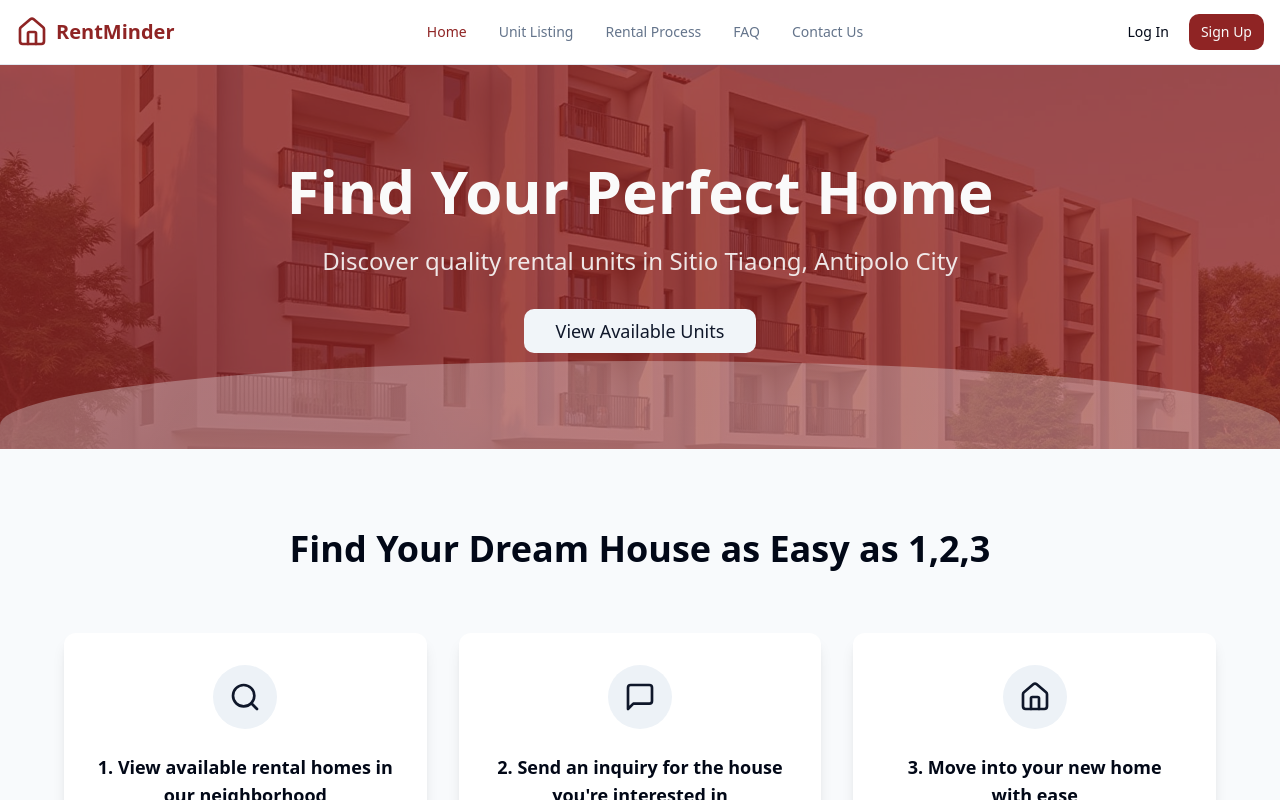
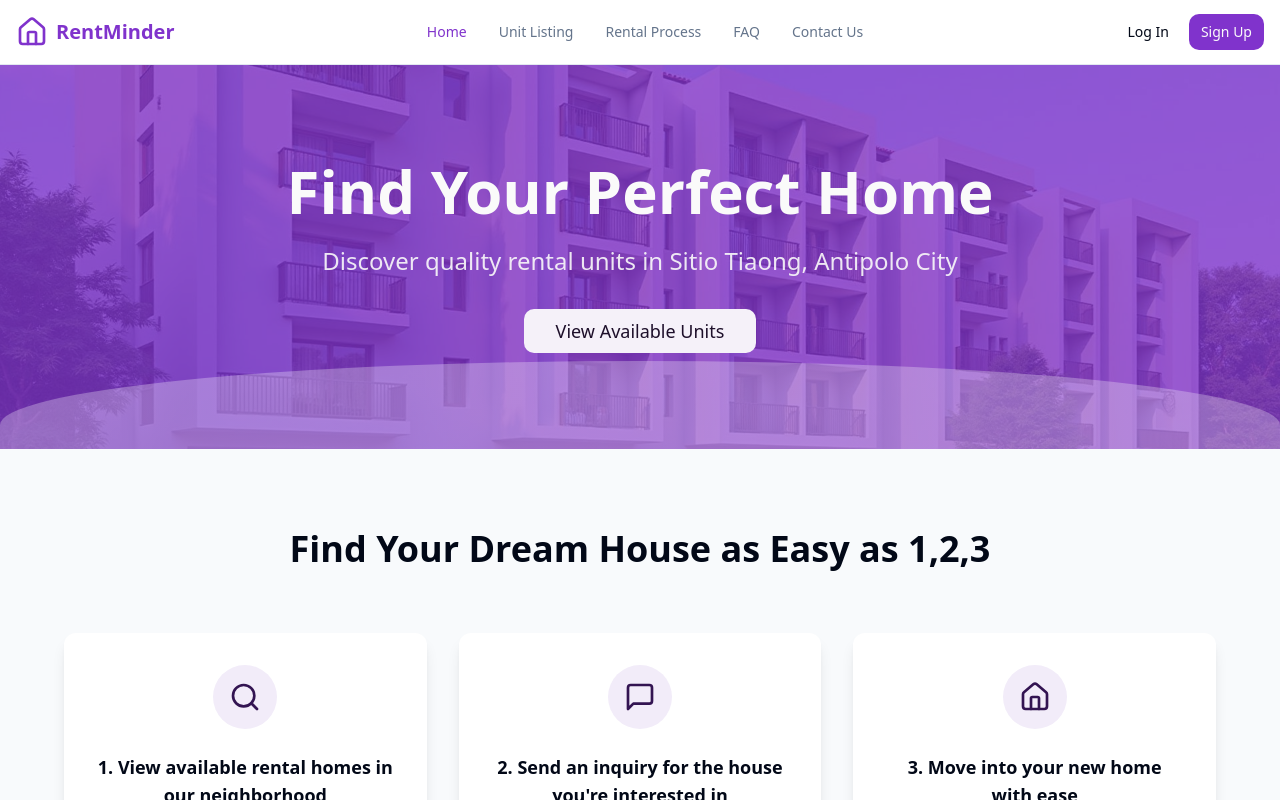
Before and after one commit to wilmadikfitmeow/rentmweb, a React (Vite) app: page / in a window 1280 px wide. Shown: the top 800 px of the page. Built offline with nearby package versions, Linux system fonts and the light colour scheme; the HTML template or start-up script is replaced by a standard one.

Commit message:
Update color scheme to purple accents
Updated the design system to use purple accents throughout the site, including primary, secondary, accent, and ring colors, as well as gradients for both light and dark modes.

```diff
--- a/src/index.css
+++ b/src/index.css
@@ -17,30 +17,30 @@ All colors MUST be HSL.
     --popover: 0 0% 100%;
     --popover-foreground: 222.2 84% 4.9%;
 
-    --primary: 0 60% 35%;
+    --primary: 270 60% 50%;
     --primary-foreground: 0 0% 98%;
 
-    --secondary: 210 40% 96.1%;
-    --secondary-foreground: 222.2 47.4% 11.2%;
+    --secondary: 270 40% 96.1%;
+    --secondary-foreground: 270 47.4% 11.2%;
 
     --muted: 210 40% 96.1%;
     --muted-foreground: 215.4 16.3% 46.9%;
 
-    --accent: 210 40% 95%;
-    --accent-foreground: 222.2 47.4% 11.2%;
+    --accent: 270 50% 95%;
+    --accent-foreground: 270 60% 20%;
 
     --destructive: 0 84.2% 60.2%;
     --destructive-foreground: 210 40% 98%;
 
     --border: 214.3 31.8% 91.4%;
     --input: 214.3 31.8% 91.4%;
-    --ring: 0 60% 35%;
+    --ring: 270 60% 50%;
 
     --radius: 0.75rem;
 
     /* Custom design tokens - Professional palette */
-    --hero-gradient: linear-gradient(135deg, hsl(0 60% 35%), hsl(0 45% 25%));
-    --accent-gradient: linear-gradient(135deg, hsl(210 100% 98%), hsl(210 40% 95%));
+    --hero-gradient: linear-gradient(135deg, hsl(270 60% 50%), hsl(270 60% 35%));
+    --accent-gradient: linear-gradient(135deg, hsl(270 100% 98%), hsl(270 40% 95%));
     --surface-clean: 210 40% 98%;
     --surface-clean-foreground: 222.2 84% 4.9%;
     --rental-green: 142 71% 45%;
@@ -59,24 +59,24 @@ All colors MUST be HSL.
     --popover: 222.2 84% 4.9%;
     --popover-foreground: 210 40% 98%;
 
-    --primary: 0 60% 35%;
+    --primary: 270 60% 60%;
     --primary-foreground: 0 0% 98%;
 
-    --secondary: 217.2 32.6% 17.5%;
-    --secondary-foreground: 210 40% 98%;
+    --secondary: 270 20% 20%;
+    --secondary-foreground: 270 40% 98%;
 
     --muted: 217.2 32.6% 17.5%;
     --muted-foreground: 215 20.2% 65.1%;
 
-    --accent: 32 60% 50%;
-    --accent-foreground: 210 40% 98%;
+    --accent: 270 60% 50%;
+    --accent-foreground: 270 40% 98%;
 
     --destructive: 0 62.8% 30.6%;
     --destructive-foreground: 210 40% 98%;
 
     --border: 217.2 32.6% 17.5%;
     --input: 217.2 32.6% 17.5%;
-    --ring: 0 60% 35%;
+    --ring: 270 60% 60%;
     --sidebar-background: 240 5.9% 10%;
     --sidebar-foreground: 240 4.8% 95.9%;
     --sidebar-primary: 224.3 76.3% 48%;
```
